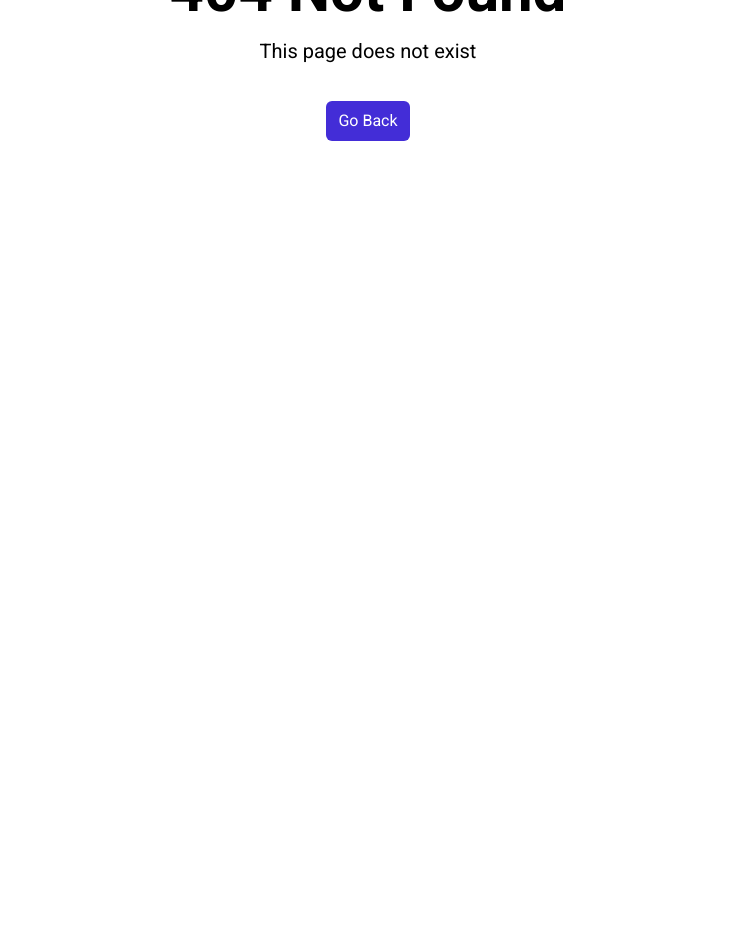
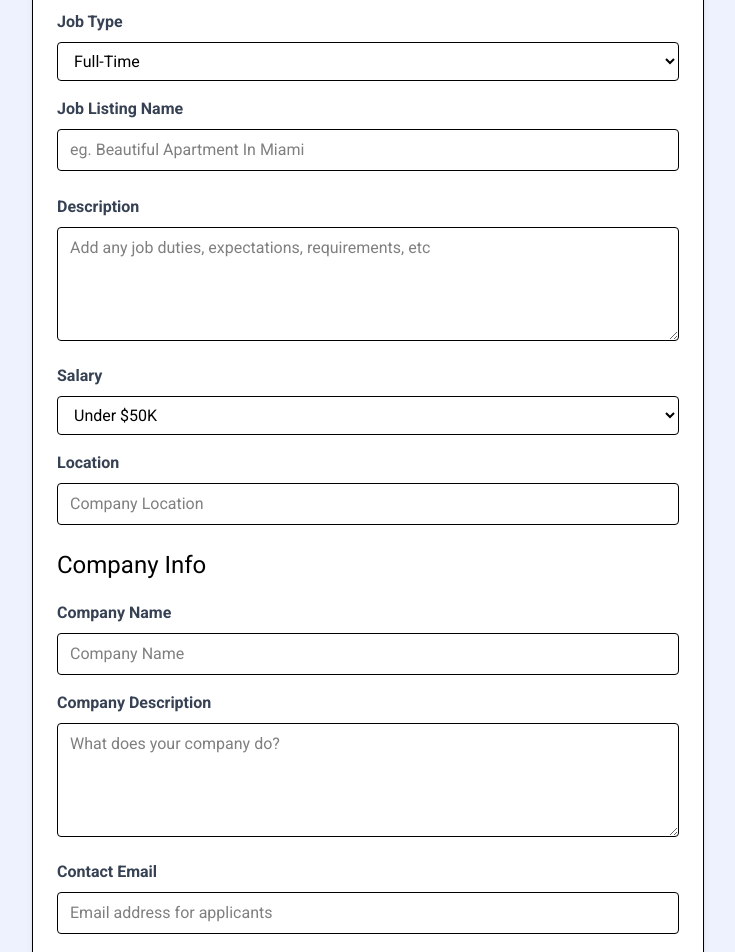
Before and after one commit to heidi37/react-jobs, a React (Vite) app: page /add-job in a window 1280 px wide. Before the commit this address had no page. Shown: the part 260-1212 px from the top of the page, without its empty margins (272-1007 px from the left). Before the commit the page ends 800 px from the top, so only its background shows below. Built offline with nearby package versions, Linux system fonts and the light colour scheme.

Commit message:
[TASK] Create Add Job Page and insert form

```diff
--- a/src/App.jsx
+++ b/src/App.jsx
@@ -7,12 +7,14 @@
 import JobsPage from "./pages/JobsPage"
 import NotFoundPage from "./pages/NotFoundPage"
 import JobPage, { jobLoader } from "./pages/JobPage"
+import AddJobPage from "./pages/AddJobPage"
 
 const router = createBrowserRouter(
   createRoutesFromElements(
   <Route path="/" element={<MainLayout/>} >
     <Route index element={<HomePage/>}/>
     <Route path="/jobs" element={<JobsPage />} />
+    <Route path="/add-job" element={<AddJobPage />} />
     <Route path="/jobs/:id" element={<JobPage />} loader={jobLoader} />
     <Route path="*" element={<NotFoundPage />} />
   </Route>
--- /dev/null
+++ b/src/pages/AddJobPage.jsx
@@ -0,0 +1,186 @@
+import React from "react"
+
+const AddJobPage = () => {
+  return (
+    <div>
+      <section className="bg-indigo-50">
+        <div className="container m-auto max-w-2xl py-24">
+          <div className="bg-white px-6 py-8 mb-4 shadow-md rounded-md border m-4 md:m-0">
+            <form>
+              <h2 className="text-3xl text-center font-semibold mb-6">
+                Add Job
+              </h2>
+
+              <div className="mb-4">
+                <label
+                  htmlFor="type"
+                  className="block text-gray-700 font-bold mb-2"
+                >
+                  Job Type
+                </label>
+                <select
+                  id="type"
+                  name="type"
+                  className="border rounded w-full py-2 px-3"
+                  required
+                >
+                  <option value="Full-Time">Full-Time</option>
+                  <option value="Part-Time">Part-Time</option>
+                  <option value="Remote">Remote</option>
+                  <option value="Internship">Internship</option>
+                </select>
+              </div>
+
+              <div className="mb-4">
+                <label className="block text-gray-700 font-bold mb-2">
+                  Job Listing Name
+                </label>
+                <input
+                  type="text"
+                  id="title"
+                  name="title"
+                  className="border rounded w-full py-2 px-3 mb-2"
+                  placeholder="eg. Beautiful Apartment In Miami"
+                  required
+                />
+              </div>
+              <div className="mb-4">
+                <label
+                  htmlFor="description"
+                  className="block text-gray-700 font-bold mb-2"
+                >
+                  Description
+                </label>
+                <textarea
+                  id="description"
+                  name="description"
+                  className="border rounded w-full py-2 px-3"
+                  rows="4"
+                  placeholder="Add any job duties, expectations, requirements, etc"
+                ></textarea>
+              </div>
+
+              <div className="mb-4">
+                <label
+                  htmlFor="type"
+                  className="block text-gray-700 font-bold mb-2"
+                >
+                  Salary
+                </label>
+                <select
+                  id="salary"
+                  name="salary"
+                  className="border rounded w-full py-2 px-3"
+                  required
+                >
+                  <option value="Under $50K">Under $50K</option>
+                  <option value="$50K - 60K">$50K - $60K</option>
+                  <option value="$60K - 70K">$60K - $70K</option>
+                  <option value="$70K - 80K">$70K - $80K</option>
+                  <option value="$80K - 90K">$80K - $90K</option>
+                  <option value="$90K - 100K">$90K - $100K</option>
+                  <option value="$100K - 125K">$100K - $125K</option>
+                  <option value="$125K - 150K">$125K - $150K</option>
+                  <option value="$150K - 175K">$150K - $175K</option>
+                  <option value="$175K - 200K">$175K - $200K</option>
+                  <option value="Over $200K">Over $200K</option>
+                </select>
+              </div>
+
+              <div className="mb-4">
+                <label className="block text-gray-700 font-bold mb-2">
+                  Location
+                </label>
+                <input
+                  type="text"
+                  id="location"
+                  name="location"
+                  className="border rounded w-full py-2 px-3 mb-2"
+                  placeholder="Company Location"
+                  required
+                />
+              </div>
+
+              <h3 className="text-2xl mb-5">Company Info</h3>
+
+              <div className="mb-4">
+                <label
+                  htmlFor="company"
+                  className="block text-gray-700 font-bold mb-2"
+                >
+                  Company Name
+                </label>
+                <input
+                  type="text"
+                  id="company"
+                  name="company"
+                  className="border rounded w-full py-2 px-3"
+                  placeholder="Company Name"
+                />
+              </div>
+
+              <div className="mb-4">
+                <label
+                  htmlFor="company_description"
+                  className="block text-gray-700 font-bold mb-2"
+                >
+                  Company Description
+                </label>
+                <textarea
+                  id="company_description"
+                  name="company_description"
+                  className="border rounded w-full py-2 px-3"
+                  rows="4"
+                  placeholder="What does your company do?"
+                ></textarea>
+              </div>
+
+              <div className="mb-4">
+                <label
+                  htmlFor="contact_email"
+                  className="block text-gray-700 font-bold mb-2"
+                >
+                  Contact Email
+                </label>
+                <input
+                  type="email"
+                  id="contact_email"
+                  name="contact_email"
+                  className="border rounded w-full py-2 px-3"
+                  placeholder="Email address for applicants"
+                  required
+                />
+              </div>
+              <div className="mb-4">
+                <label
+                  htmlFor="contact_phone"
+                  className="block text-gray-700 font-bold mb-2"
+                >
+                  Contact Phone
+                </label>
+                <input
+                  type="tel"
+                  id="contact_phone"
+                  name="contact_phone"
+                  className="border rounded w-full py-2 px-3"
+                  placeholder="Optional phone for applicants"
+                />
+              </div>
+
+              <div>
+                <button
+                  className="bg-indigo-500 hover:bg-indigo-600 text-white font-bold py-2 px-4 rounded-full w-full focus:outline-none focus:shadow-outline"
+                  type="submit"
+                >
+                  Add Job
+                </button>
+              </div>
+            </form>
+          </div>
+        </div>
+      </section>
+    </div>
+  )
+}
+
+export default AddJobPage
```
